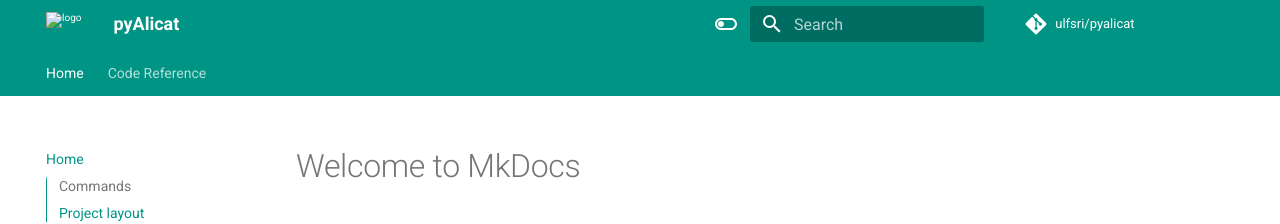
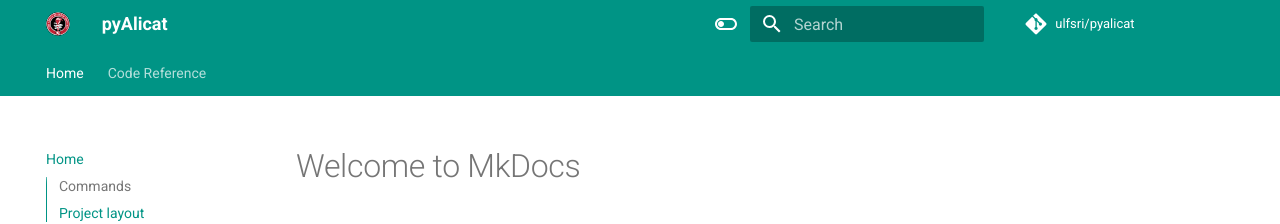
Before and after one commit to ulfsri/pyAlicat, an MkDocs documentation site: the page built from docs/index.md, in a window 1280 px wide. Shown: the top 224 px of the page. Built offline with MkDocs 1.6.1 and Material for MkDocs 9.7.7, drawn with Linux system fonts in a browser that asks for light colours; comment, search, counter and statistics services are not loaded.

Commit message:
Move logo file

```diff
--- a/mkdocs.yml
+++ b/mkdocs.yml
@@ -2,7 +2,7 @@ site_name: pyAlicat
 
 theme:
   name: material
-  logo: assets/logo.svg
+  logo: assets/images/logo.svg
   features:
     - navigation.tabs
     - navigation.sections
```
Also changed, not shown: docs/assets/images/logo.svg (added).
